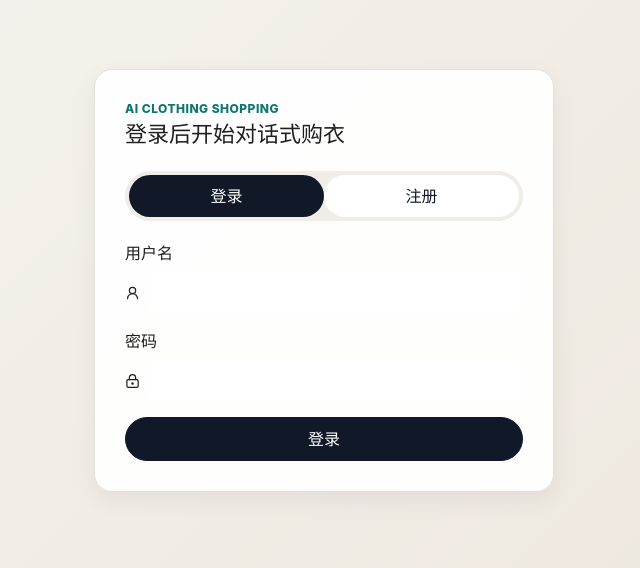
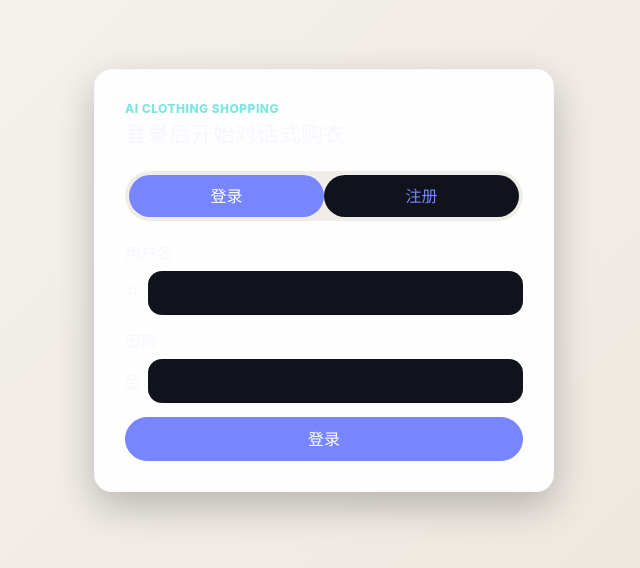
Before and after one commit to Gooddaybro/IntelligentOutfitRecommendationSystem, a React (Vite) app in the folder frontend/: page / in a window 1280 px wide. Shown: the part 120-688 px from the top of the page, without its empty margins (316-956 px from the left). Built offline with nearby package versions, Linux system fonts and the light colour scheme; no server answers.

Commit message:
feat: add noir application shell

```diff
--- a/frontend/src/app/App.tsx
+++ b/frontend/src/app/App.tsx
@@ -1,5 +1,5 @@
 import { Bot, Layers3, LogOut, PackageSearch, ReceiptText, ShoppingCart, UserRound } from "lucide-react";
-import { useCallback, useState } from "react";
+import { useCallback, useEffect, useState } from "react";
 import { useAssistantShoppingState } from "../features/assistant/assistantState";
 import { AuthPanel } from "../features/auth/AuthPanel";
 import { useAuthSession } from "../features/auth/useAuthSession";
@@ -17,6 +17,7 @@ type ViewKey = "ai" | "browse" | "cart" | "orders" | "profile";
 
 export function App() {
   const [view, setView] = useState<ViewKey>("ai");
+  const [isEntered, setIsEntered] = useState(false);
   const cart = useCartState();
   const assistant = useAssistantShoppingState();
   const clearCart = cart.clear;
@@ -31,6 +32,16 @@ export function App() {
     onAuthenticated: cart.refresh,
     onSessionCleared: resetSessionState
   });
+
+  useEffect(() => {
+    if (!auth.user) {
+      setIsEntered(false);
+      return;
+    }
+
+    const frame = window.requestAnimationFrame(() => setIsEntered(true));
+    return () => window.cancelAnimationFrame(frame);
+  }, [auth.user]);
 
   const commerce = useCommerceAction({
     onCartItemsChange: cart.setItems,
@@ -52,13 +63,13 @@ export function App() {
   }
 
   return (
-    <div className="app-shell">
-      <header className="topbar">
+    <div className={`app-shell${isEntered ? " is-entered" : ""}`} data-testid="app-shell">
+      <header className="topbar" data-testid="app-topbar">
         <div className="brand-lockup">
           <Layers3 size={26} />
           <div>
-            <p className="brand-title">AI Outfit <span>Stylist</span></p>
-            <p className="eyebrow">智能服装导购工作台</p>
+            <p className="brand-title">NOIR<span>.AI</span></p>
+            <p className="eyebrow">智能穿搭工作台</p>
           </div>
         </div>
         <nav className="topnav" aria-label="主导航">
--- a/frontend/src/styles.css
+++ b/frontend/src/styles.css
@@ -1,19 +1,18 @@
 :root {
-  --bg: #f6f4f0;
-  --surface: #ffffff;
-  --surface-soft: #fbfaf7;
-  --text: #1f1f1f;
-  --muted: #777777;
-  --primary: #111827;
-  --ai: #0f766e;
-  --ai-dark: #0b5f59;
-  --price: #b45309;
-  --border: #e5e0d8;
-  --border-strong: #d8d1c7;
-  --shadow: 0 18px 40px rgb(17 24 39 / 8%);
-  --shadow-soft: 0 8px 24px rgb(17 24 39 / 6%);
-  color: var(--text);
-  background: var(--bg);
+  --bg: #080a0f;
+  --surface: #10131c;
+  --surface-soft: #151a26;
+  --surface-raised: rgb(20 25 38 / 82%);
+  --text: #f5f7ff;
+  --muted: #9aa3b8;
+  --primary: #7785ff;
+  --ai: #7be7e0;
+  --ai-dark: #5bc9c2;
+  --price: #f2b56b;
+  --border: rgb(203 213 255 / 14%);
+  --border-strong: rgb(203 213 255 / 25%);
+  --shadow: 0 24px 70px rgb(0 0 0 / 34%);
+  --shadow-soft: 0 14px 38px rgb(0 0 0 / 24%);
   font-family: Inter, "Microsoft YaHei", "PingFang SC", Arial, sans-serif;
   font-synthesis: none;
   line-height: 1.5;
@@ -26,8 +25,10 @@
 
 body {
   background:
-    radial-gradient(circle at 12% 0%, rgb(15 118 110 / 8%), transparent 26%),
-    linear-gradient(180deg, #fbfaf7 0%, var(--bg) 42%, #f1eee8 100%);
+    radial-gradient(circle at 14% -8%, rgb(119 133 255 / 22%), transparent 34%),
+    radial-gradient(circle at 88% 2%, rgb(123 231 224 / 12%), transparent 26%),
+    var(--bg);
+  color: var(--text);
   margin: 0;
   min-width: 320px;
 }
@@ -936,6 +937,25 @@ p {
   justify-content: flex-end;
 }
 
+@keyframes noir-rise {
+  from { opacity: 0; transform: translateY(14px); }
+  to { opacity: 1; transform: translateY(0); }
+}
+
+.app-shell.is-entered .topbar { animation: noir-rise 360ms ease-out both; }
+.app-shell.is-entered .workbench-chat-column { animation: noir-rise 520ms 90ms ease-out both; }
+.app-shell.is-entered .recommendation-stage__featured { animation: noir-rise 650ms 180ms ease-out both; }
+.app-shell.is-entered .recommendation-stage__supporting { animation: noir-rise 520ms 280ms ease-out both; }
+
+@media (prefers-reduced-motion: reduce) {
+  *, *::before, *::after {
+    animation-duration: 0.01ms !important;
+    animation-iteration-count: 1 !important;
+    scroll-behavior: auto !important;
+    transition-duration: 0.01ms !important;
+  }
+}
+
 @media (max-width: 1220px) {
   .ai-layout,
   .browse-layout {
```
Also changed, not shown: 1 other file (tests, documents, lock files or other folders).
